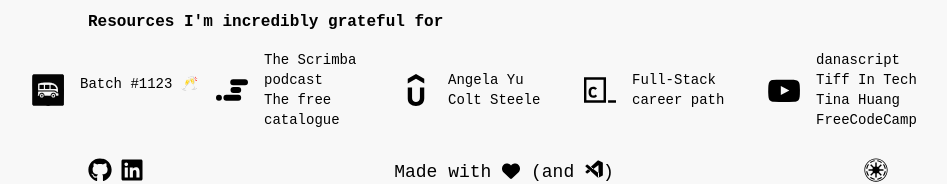
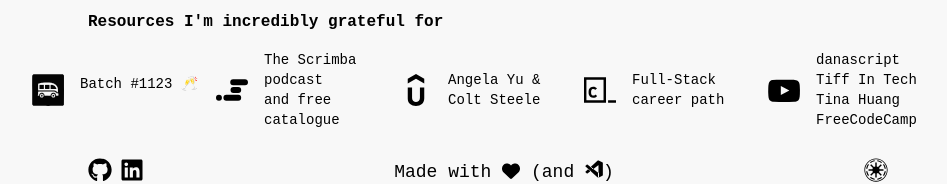
Before and after one commit to zacnation/react-portfolio, a React (Vite) app: page / in a window 1280 px wide. Shown: the part 2561-2745 px from the top of the page, without its empty margins (152-1099 px from the left). Built offline with nearby package versions, Linux system fonts and the light colour scheme.

Commit message:
Minor improvements to Resources content

```diff
--- a/src/components/Resources.jsx
+++ b/src/components/Resources.jsx
@@ -29,7 +29,7 @@ export default function Resources(props) {
               imageSrc={
                 props.darkMode ? "scrimba-dark-f.svg" : "scrimba-icon.svg"
               }
-              listItems={["The Scrimba podcast", "The free catalogue"]}
+              listItems={["The Scrimba podcast", "and free catalogue"]}
             />
           </div>
         </div>
@@ -39,7 +39,7 @@ export default function Resources(props) {
             imageSrc={
               props.darkMode ? "udemy-icon-inverted.svg" : "udemy-icon.svg"
             }
-            listItems={["Angela Yu", "Colt Steele"]}
+            listItems={["Angela Yu &", "Colt Steele"]}
           />
         </div>
 
@@ -84,7 +84,7 @@ export default function Resources(props) {
             imageSrc={
               props.darkMode ? "scrimba-dark-f.svg" : "scrimba-icon.svg"
             }
-            listItems={["The Scrimba podcast", "The free catalogue"]}
+            listItems={["The Scrimba podcast", "and free catalogue"]}
           />
         </div>
 
@@ -93,7 +93,7 @@ export default function Resources(props) {
             imageSrc={
               props.darkMode ? "udemy-icon-inverted.svg" : "udemy-icon.svg"
             }
-            listItems={["Angela Yu", "Colt Steele"]}
+            listItems={["Angela Yu &", "Colt Steele"]}
           />
         </div>
 
```
